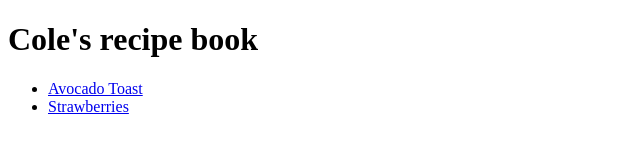
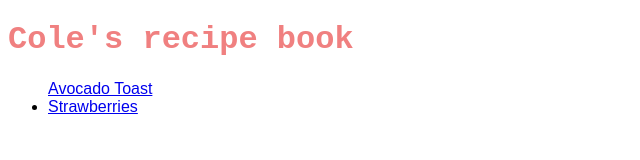
Before and after one commit to Cole0609/odin-recipies, a plain HTML site: page index.html in a window 1280 px wide. Shown: the whole page, without its empty margins (0-640 px from the left). Drawn offline with Linux system fonts and the light colour scheme.

Commit message:
added css to homepage

```diff
--- /dev/null
+++ b/index.css
@@ -0,0 +1,9 @@
+.title {
+    color : lightcoral;
+    font-family: 'Courier New', Courier, monospace;
+}
+
+.link {
+    color : black;
+    font-family:sans-serif;
+}
--- a/index.html
+++ b/index.html
@@ -1,18 +1,25 @@
 <!DOCTYPE html>
 <html>
   <head>
-        <meta charset="utf-8">
+    <meta charset="utf-8" />
     <title>Homepage</title>
+    <link rel="stylesheet" href="./index.css" />
   </head>
   <body>
+    <div>
+      <div class="title">
         <h1>Cole's recipe book</h1>
+      </div>
+      <div class="link">
         <ul>
-            <li>
+          <liclea>
             <a href="./recipies/avocadoToast.html"> Avocado Toast </a>
           </li>
           <li>
             <a href="./recipies/strawberry.html"> Strawberries </a>
           </li>
         </ul>
+      </div>
+    </div>
   </body>
 </html>
```
Lines whose indentation alone changed are shown as unchanged.
